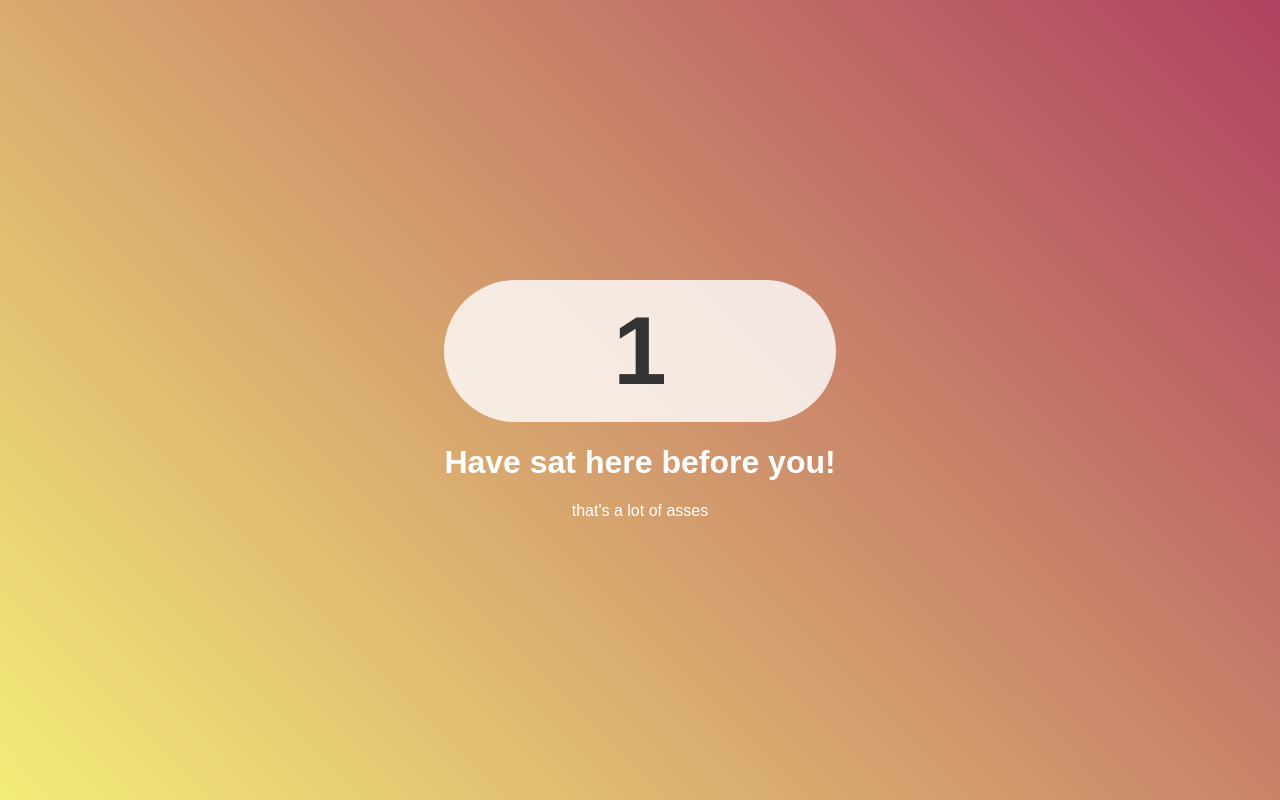
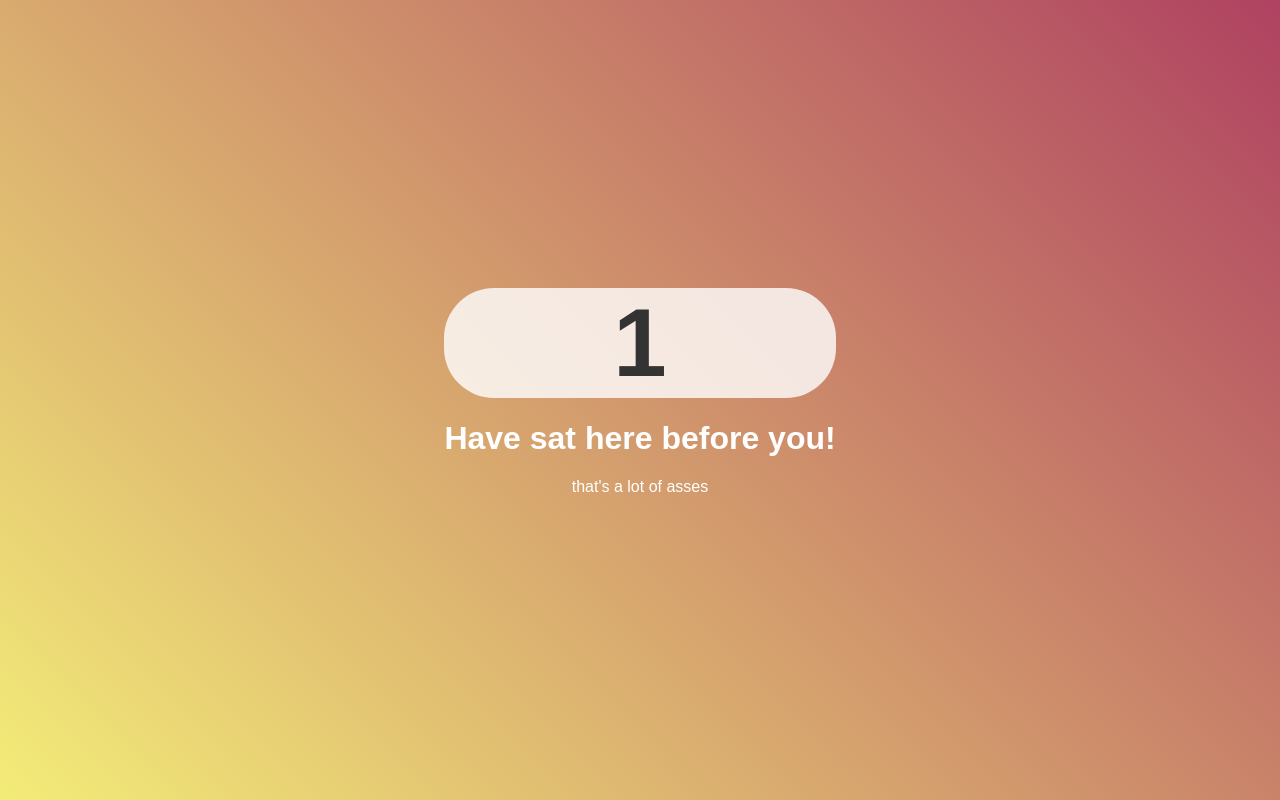
Before and after one commit to Must-be-Ash/visiter, a React (Create React App) app: page / in a window 1280 px wide. Built offline with nearby package versions, Linux system fonts and the light colour scheme.

Commit message:
Update App.css

```diff
--- a/src/App.css
+++ b/src/App.css
@@ -26,10 +26,8 @@ p {
 
 .counter {
   background-color: rgba(255, 255, 255, 0.8);
-  padding: 1rem;
-  border-radius: 150px;
+  border-radius: 50px;
   font-size: 6rem;
   font-weight: 600;
   color: #333;
-  margin: 1rem 0;
 }
```
